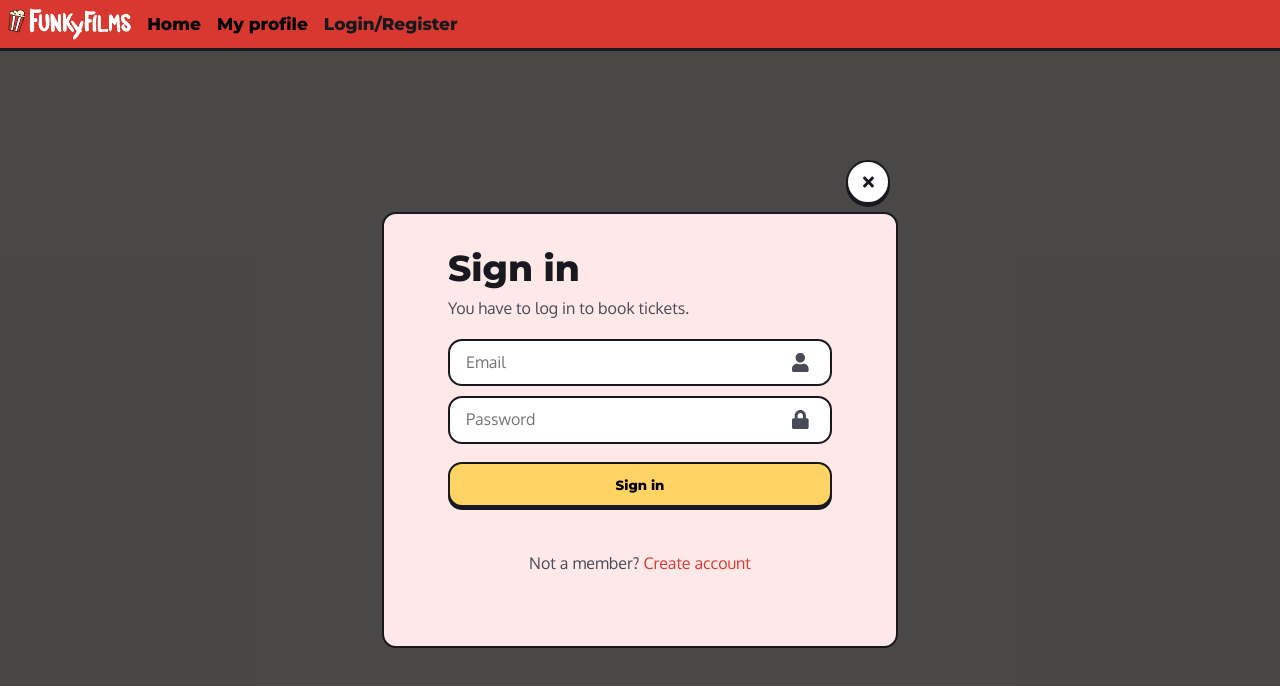
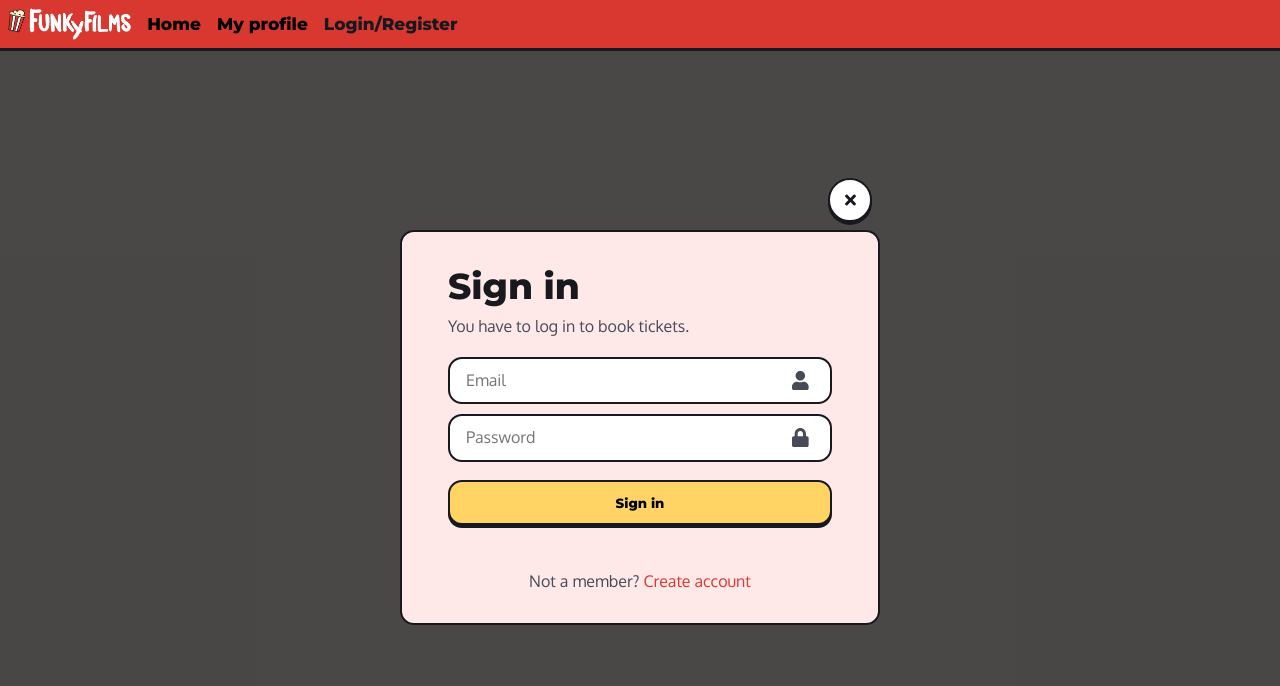
Before and after one commit to NervousNerve/filmvisarna-lewandowski, a React (Create React App) app: page /profile in a window 1280 px wide. Both pictures are taken after a click on the element "Login/Register". Shown: the top 686 px of the page. Built offline with nearby package versions, Linux system fonts and the light colour scheme; no server answers; what use-query-params would draw is missing.

Commit message:
Changed the size of the entry box

```diff
--- a/src/css/Entry.module.css
+++ b/src/css/Entry.module.css
@@ -1,8 +1,6 @@
 .entryContainer {
   background-color: #ffe8e8;
   padding: 1em;
-  width: 30em;
-  height: 25em;
   border: 2px solid #18191f;
   border-radius: 14px;
 }
--- a/src/css/Navbar.module.css
+++ b/src/css/Navbar.module.css
@@ -90,6 +90,8 @@
 
 .entry {
   color: #18191f;
+  width: 30em;
+  height: 25em;
 }
 
 .one {
```
